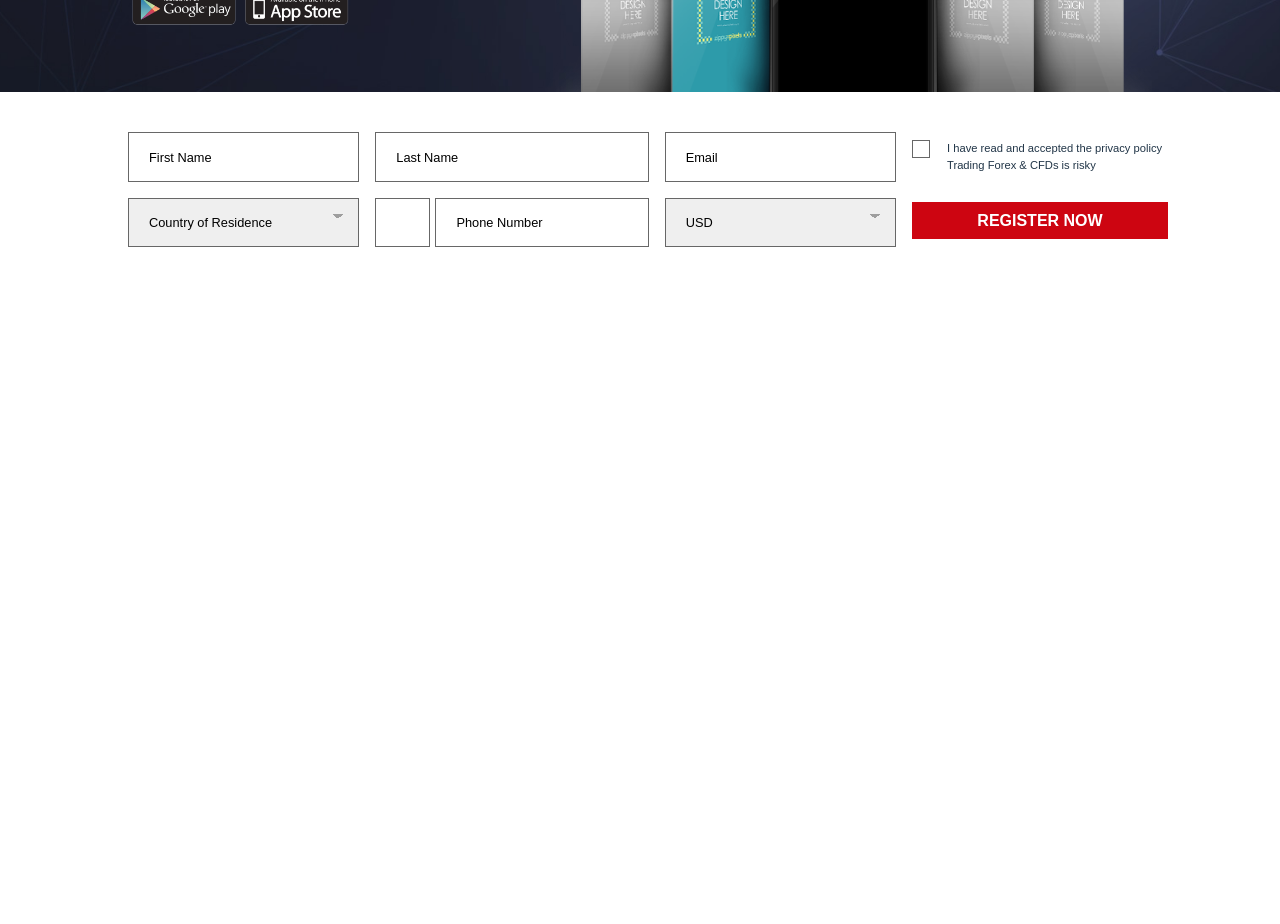
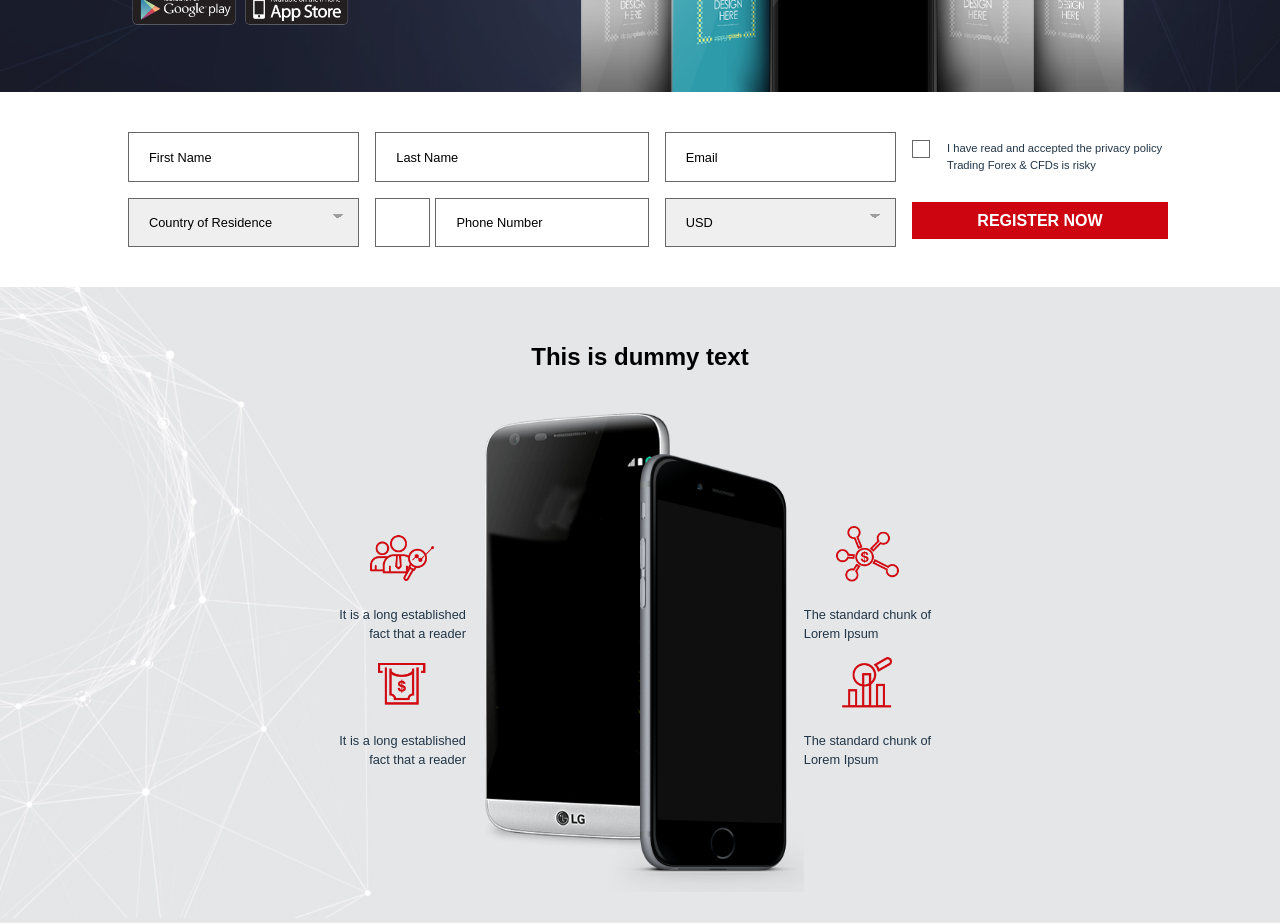
Before and after one commit to Naicah/hot-forex-landing-page, a React (Vite) app: page / in a window 1280 px wide. Shown: the part 260-1184 px from the top of the page. Before the commit the page ends 800 px from the top, so only its background shows below. Built offline with nearby package versions, Linux system fonts and the light colour scheme.

Commit message:
Add features section

```diff
--- a/src/App.jsx
+++ b/src/App.jsx
@@ -2,6 +2,7 @@ import { useState } from 'react'
 import Header from './components/Header'
 import Tool from './components/Tool'
 import Form from './components/Form'
+import Feature from './components/Features'
 import './App.css'
 import './scss/main.scss'
 
@@ -13,7 +14,7 @@ function App() {
       <Header />
       <Tool/>
       <Form/>
-
+      <Feature/>
     </>
   )
 }
--- /dev/null
+++ b/src/components/Features.jsx
@@ -0,0 +1,62 @@
+
+import './Features.scss'
+import icon1 from '../assets/icon1.png'
+import icon2 from '../assets/icon2.png'
+import icon3 from '../assets/icon3.png'
+import icon4 from '../assets/icon4.png'
+import mob2 from '../assets/mob2.png'
+
+const Features = () => {
+    return (
+    <div className="features">
+         <div className="features__container">
+            <div className="features__header">
+            <h2>This is dummy text</h2>
+            </div>
+            <div className="features__content-container">
+                <div className="features__left-column">
+                    <div className="features__feature-container">
+                        <div className="features__icon">
+                            <img src={icon1} alt="Search"></img>
+                        </div>
+                        <div className="features__info features__info--left">
+                            <p>It is a long established fact that a reader</p>
+                        </div>
+                    </div>
+                    <div className="features__feature-container">
+                        <div className="features__icon">
+                            <img src={icon2} alt="Money"></img>
+                        </div>
+                        <div className="features__info features__info--left">
+                            <p>It is a long established fact that a reader</p>
+                        </div>
+                    </div>
+                </div>
+
+                <img className="features__image" src={mob2} alt="Search"></img>
+
+                <div className="features__right-column">
+                    <div className="features__feature-container">
+                        <div className="features__icon">
+                            <img src={icon3} alt="Organism"></img>
+                        </div>
+                        <div className="features__info features__info--right">
+                            <p>The standard chunk of Lorem Ipsum</p>
+                        </div>
+                    </div>
+                    <div className="features__feature-container">
+                        <div className="features__icon">
+                            <img src={icon4} alt="Stocks"></img>
+                        </div>
+                        <div className="features__info features__info--right">
+                            <p>The standard chunk of Lorem Ipsum</p>
+                        </div>
+                    </div>
+                </div>
+            </div>
+        </div>
+
+    </div>
+    );
+};
+export default Features;
--- /dev/null
+++ b/src/components/Features.scss
@@ -0,0 +1,88 @@
+@import '../scss/main.scss';
+
+.features {
+    background-image: url(../assets/greybkg.jpg);
+    background-position: left;
+    background-repeat: no-repeat;
+    background-size: cover;
+
+    &__container {
+        width: 80%;
+        max-width: $content-width;
+        padding: 2rem 0;
+        display: inline-grid;
+
+
+    }
+
+    &__header {
+        color: black;
+        font-size: 1rem;
+    }
+
+    &__content-container {
+        display: inline-grid;
+        // Desktop layout
+        @media (min-width: 600px) {
+            grid-template-columns: 33% 33% 33%;
+        }
+    }
+
+    &__left-column {
+        // Desktop layout
+        @media (min-width: 600px) {
+            display: grid;
+            align-content: center;
+            justify-content: end;
+        }
+    }
+
+    &__right-column {
+        // Desktop layout
+        @media (min-width: 600px) {
+            display: grid;
+            align-content: center;
+            justify-content: start;
+        }
+    }
+
+    &__feature-container {
+        max-width: 8rem;
+        margin: auto;
+    }
+
+    &__icon img{
+        max-width: 5rem;
+    }
+
+    &__info {
+        font-size: $normal-content;
+
+        p {
+            margin-block-start: 0;
+            margin-block-end: 0;
+            padding: 0;
+        }
+
+        // Desktop layout
+        &--left {
+            @media (min-width: 600px) {
+                text-align: right;
+            }
+        }
+
+        &--right {
+            @media (min-width: 600px) {
+                text-align: left;
+            }
+        }
+    }
+
+    &__image {
+        max-width: 100%;
+        // Hide image on mobile
+        @media (max-width: 600px) {
+           display: none;
+        }
+    }
+}
--- a/src/components/Form.jsx
+++ b/src/components/Form.jsx
@@ -1,7 +1,7 @@
 import { useState, useEffect } from 'react'
 import './Form.scss'
 
-const Header = () => {
+const Form = () => {
     const [email, setEmail] = useState("")
     const [country, setCountry] = useState("")
     const [phonePrefix, setPhonePrefix] = useState("")
@@ -67,4 +67,4 @@ const Header = () => {
     </div>
     );
 };
-export default Header;
+export default Form;
--- a/src/components/Form.scss
+++ b/src/components/Form.scss
@@ -3,7 +3,7 @@
 .form {
     display: flex;
     justify-content: space-around;
-    margin-top: 2rem;
+    padding: 2rem 0;
 
     &__container {
         width: 80%;
@@ -33,7 +33,7 @@
         margin: 8px 0;
         box-sizing: border-box;
         border: 1px solid rgb(103, 103, 103);
-        font-size: 0.8rem;
+        font-size: $normal-content;
         &::placeholder {
             color:black;
         }
--- a/src/components/Header.scss
+++ b/src/components/Header.scss
@@ -24,12 +24,14 @@
     }
 
     &__nav-icon {
+        // Hide on desktop
         @media (min-width: 600px) {
             display: none;
         }
     }
 
     &__nav-container {
+        // Hide on mobile
         @media (max-width: 600px) {
             display: none;
         }
--- a/src/components/Tool.jsx
+++ b/src/components/Tool.jsx
@@ -4,7 +4,7 @@ import googleplay from '../assets/googleplay.png'
 import appstore from '../assets/appstore.png'
 
 
-const Header = () => {
+const Tool = () => {
     return (
     <div className="tool" >
         <div className="tool__container">
@@ -29,4 +29,4 @@ const Header = () => {
     </div>
     );
 };
-export default Header;
+export default Tool;
--- a/src/components/Tool.scss
+++ b/src/components/Tool.scss
@@ -1,7 +1,7 @@
 @import '../scss/main.scss';
 .tool {
     background-image: url(../assets/bkg.jpg);
-    background-position: center;
+    background-position: right;
     background-repeat: no-repeat;
     background-size: cover;
     display: flex;
@@ -13,6 +13,7 @@
         max-width: $content-width;
         display: inline-grid;
 
+        // Desktop layout
         @media (min-width: 600px) {
             grid-template-columns: 40% 60%;
         }
@@ -41,7 +42,7 @@
         }
 
         p {
-            font-size: 0.8rem;
+            font-size: $normal-content;
         }
     }
 
--- a/src/scss/main.scss
+++ b/src/scss/main.scss
@@ -1,5 +1,6 @@
 $primary-color: #CD0511;
 $content-width: 1170px;
+$normal-content: 0.8rem;
 
 body {
     background-color: white;
```
Also changed, not shown: src/assets/mob2.png (renamed from src/assets/2mob.png).
